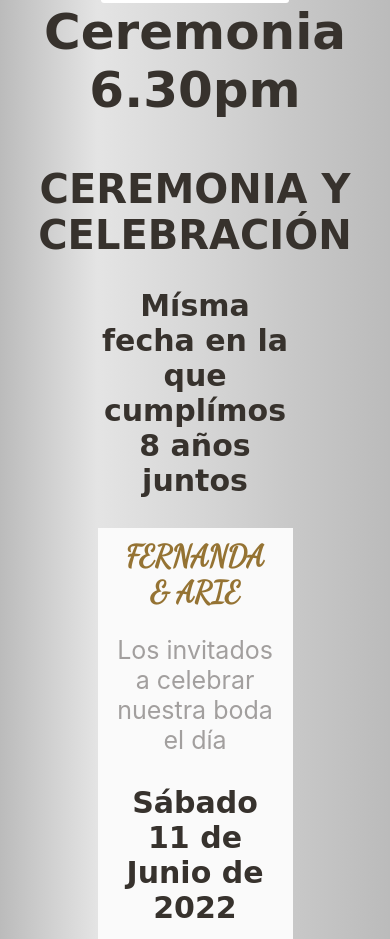
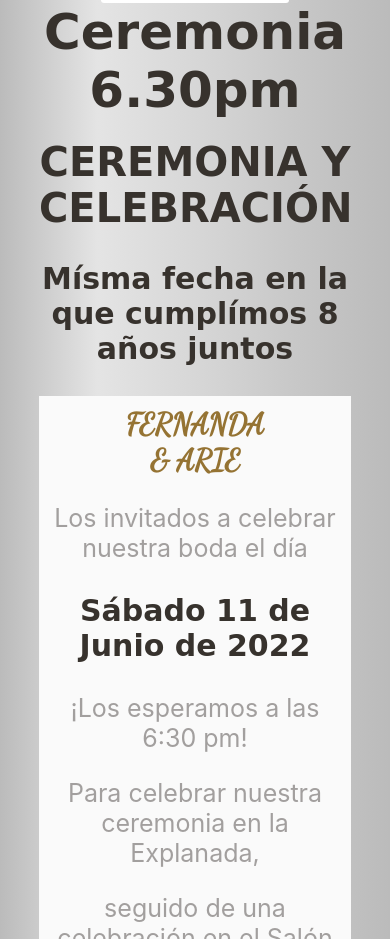
Before and after one commit to FernandoRiver/Bodas-Page, a plain HTML site: page index.html in a window 390 px wide. Shown: the part 1097-2036 px from the top of the page. Drawn offline with nearby package versions, Linux system fonts and the light colour scheme; a web font is replaced by a local one.

Commit message:
Add files via upload

```diff
--- a/src/css/style.css
+++ b/src/css/style.css
@@ -388,8 +388,13 @@ font-family: 'Beau Rivage', cursive; */
         flex-direction: column;
         align-items: center;
     }
+    .historia-date{
+        width: 80%;
+    }
     .historia-date h1{
-        width: 50rem;
+        width: 100%;
+        padding: 0;
+        margin: 0;
         margin-bottom: 0;
     }
     .invitacion h1{
```
